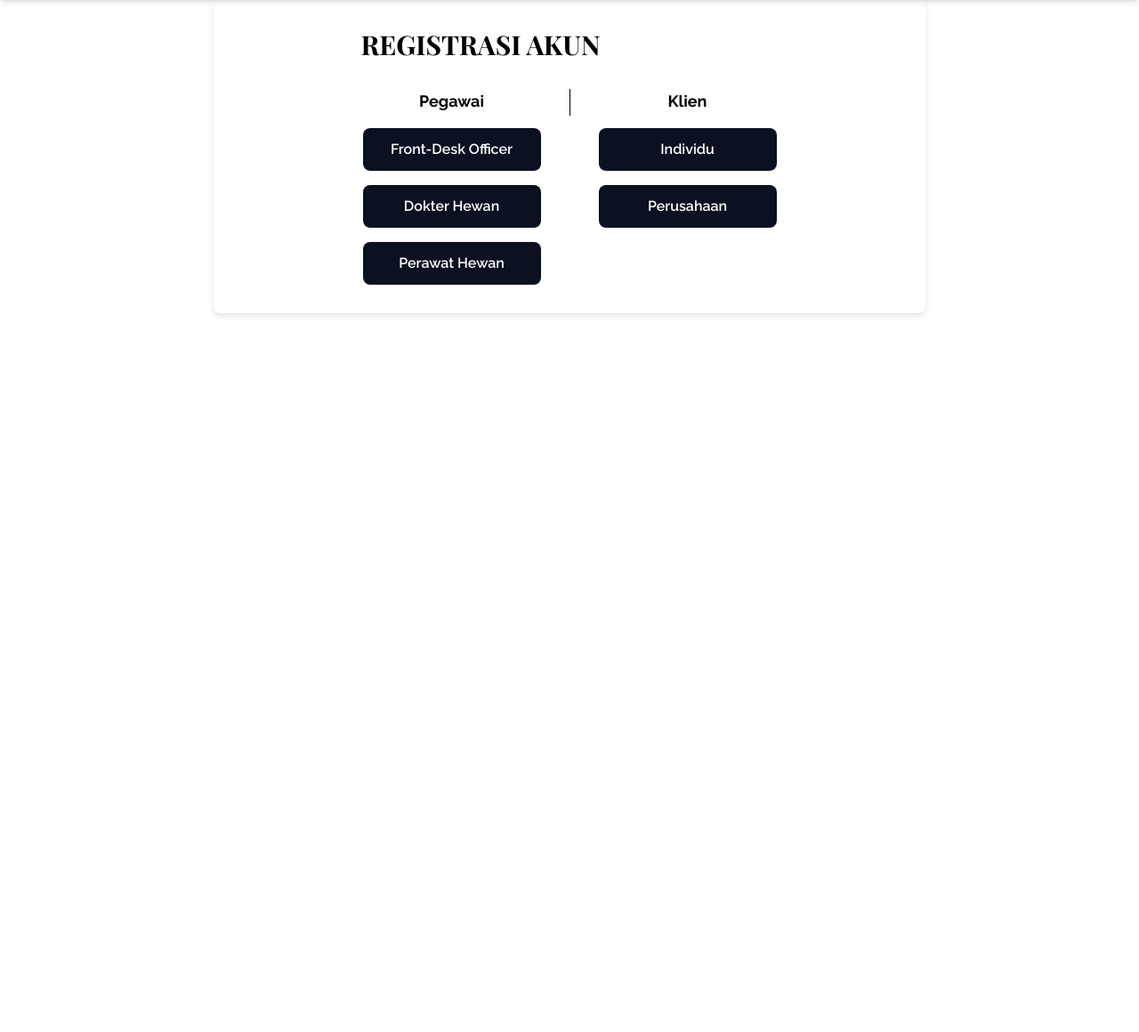
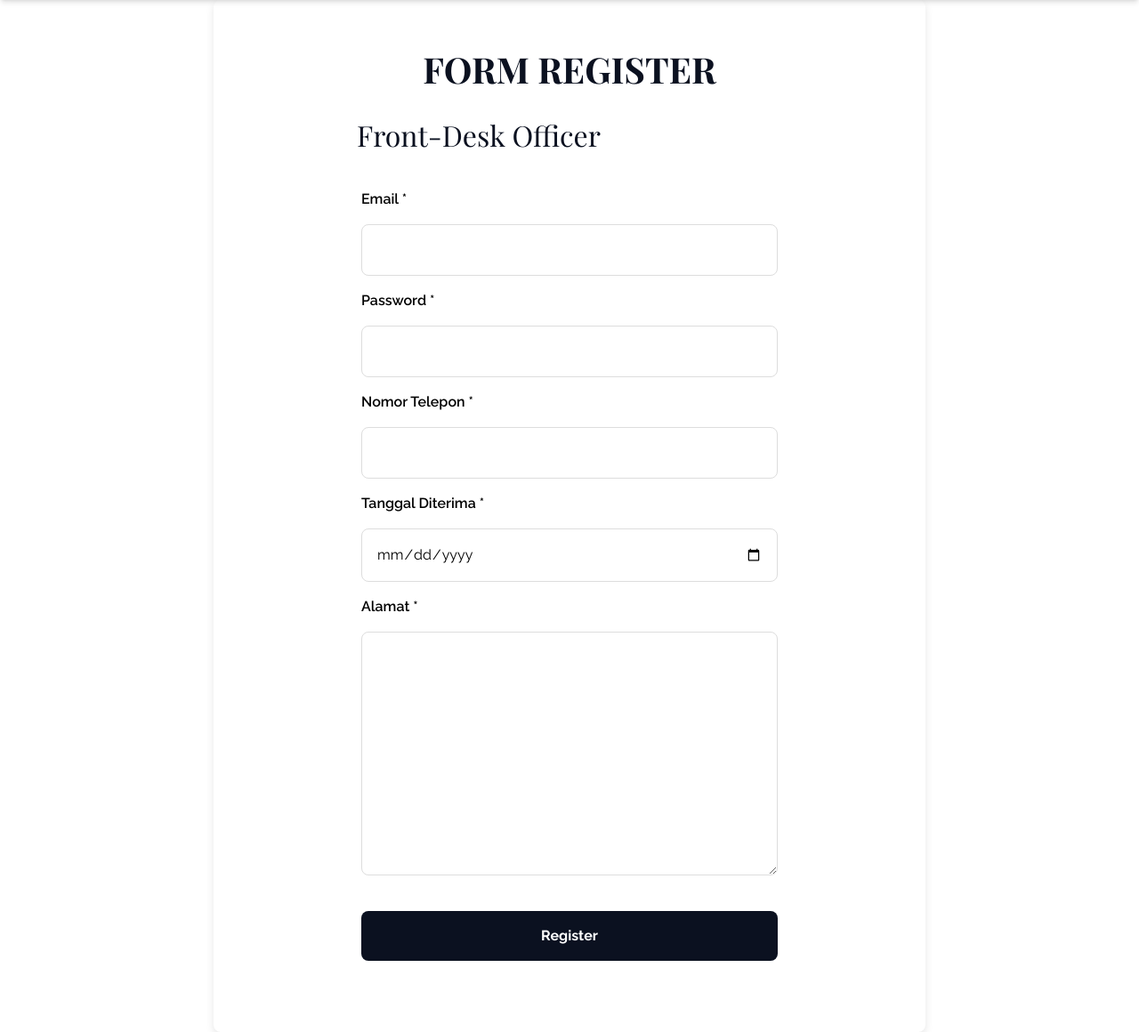
Before and after one commit to BASDAT-A15/pet-clinic, a Django app: page /register/?role=front_desk_officer in a window 1280 px wide. Shown: the part 64-1224 px from the top of the page at 89% size. Before the commit the page ends 420 px from the top, so only its background shows below. Run offline with Django 5.2, Linux system fonts and the light colour scheme; some libraries are stand-ins or nearby versions; some web fonts are replaced.

Commit message:
Implement register FE based on user role

```diff
--- /dev/null
+++ b/main/forms.py
@@ -0,0 +1,48 @@
+from django import forms
+
+class IndividuRegistrationForm(forms.Form):
+    email = forms.EmailField(label='Email')
+    first_name = forms.CharField(max_length=100, label='Nama Depan')
+    middle_name = forms.CharField(max_length=100, label='Nama Tengah', required=False)
+    last_name = forms.CharField(max_length=100, label='Nama Belakang')
+    password = forms.CharField(widget=forms.PasswordInput, label='Password')
+    phone_number = forms.CharField(max_length=15, label='Nomor Telepon')
+    address = forms.CharField(widget=forms.Textarea, label='Alamat')
+
+class PerusahaanRegistrationForm(forms.Form):
+    email = forms.EmailField(label='Email')
+    company_name = forms.CharField(max_length=200, label='Nama Perusahaan')
+    password = forms.CharField(widget=forms.PasswordInput, label='Password')
+    phone_number = forms.CharField(max_length=15, label='Nomor Telepon')
+    address = forms.CharField(widget=forms.Textarea, label='Alamat')
+
+class FrontDeskOfficerForm(forms.Form):
+    email = forms.EmailField(label='Email')
+    password = forms.CharField(widget=forms.PasswordInput, label='Password')
+    phone_number = forms.CharField(max_length=15, label='Nomor Telepon')
+    date_received = forms.DateField(widget=forms.DateInput(attrs={'type': 'date'}), label='Tanggal Diterima')
+    address = forms.CharField(widget=forms.Textarea, label='Alamat')
+
+class DokterHewanForm(forms.Form):
+    practice_license_number = forms.CharField(max_length=100, label='Nomor Izin Praktik')
+    email = forms.EmailField(label='Email')
+    password = forms.CharField(widget=forms.PasswordInput, label='Password')
+    phone_number = forms.CharField(max_length=15, label='Nomor Telepon')
+    date_received = forms.DateField(widget=forms.DateInput(attrs={'type': 'date'}), label='Tanggal Diterima')
+    address = forms.CharField(widget=forms.Textarea, label='Alamat')
+    competency = forms.CharField(max_length=100, label='Kompetensi', required=False)
+    certificate_number = forms.CharField(max_length=100, label='Nomor Sertifikat', required=False)
+    certificate_name = forms.CharField(max_length=200, label='Nama Sertifikat', required=False)
+    practice_schedule = forms.CharField(max_length=100, label='Jadwal Praktik', required=False)
+
+class PerawatHewanForm(forms.Form):
+    practice_license_number = forms.CharField(max_length=100, label='Nomor Izin Praktik')
+    email = forms.EmailField(label='Email')
+    password = forms.CharField(widget=forms.PasswordInput, label='Password')
+    phone_number = forms.CharField(max_length=15, label='Nomor Telepon')
+    date_received = forms.DateField(widget=forms.DateInput(attrs={'type': 'date'}), label='Tanggal Diterima')
+    address = forms.CharField(widget=forms.Textarea, label='Alamat')
+    competency = forms.CharField(max_length=100, label='Kompetensi', required=False)
+    certificate_number = forms.CharField(max_length=100, label='Nomor Sertifikat', required=False)
+    certificate_name = forms.CharField(max_length=200, label='Nama Sertifikat', required=False)
+    practice_schedule = forms.CharField(max_length=100, label='Jadwal Praktik', required=False)
--- a/main/templates/register.html
+++ b/main/templates/register.html
@@ -16,7 +16,7 @@
       font-weight: 600;
       text-decoration: none;
       transition: background-color 0.3s;
-      width: 200px; /* Fixed width for all buttons */
+      width: 200px;
       text-align: center;
     }
     .btn-role:hover {
@@ -42,20 +42,20 @@
     .content-wrapper {
         margin-right: 200px;
     }
-  </style>
+</style>
 
-  <div class="register-container">
+<div class="register-container">
     <div class="content-wrapper">
-        <h2 class="text-3xl font-bold mb-8" >REGISTRASI AKUN</h2>
+        <h2 class="text-3xl font-bold mb-8">REGISTRASI AKUN</h2>
     </div>
 
     <div class="flex justify-center items-start">
         <div class="text-center">
             <h3 class="text-lg font-bold mb-4">Pegawai</h3>
             <div class="flex flex-col gap-4 items-center">
-                <a href="{% url 'main:register' %}" class="btn-role">Front-Desk Officer</a>
-                <a href="{% url 'main:register' %}" class="btn-role">Dokter Hewan</a>
-                <a href="{% url 'main:register' %}" class="btn-role">Perawat Hewan</a>
+                <a href="{% url 'main:register' %}?role=front_desk_officer" class="btn-role">Front-Desk Officer</a>
+                <a href="{% url 'main:register' %}?role=dokter_hewan" class="btn-role">Dokter Hewan</a>
+                <a href="{% url 'main:register' %}?role=perawat_hewan" class="btn-role">Perawat Hewan</a>
             </div>
         </div>
 
@@ -64,8 +64,8 @@
         <div class="text-center">
             <h3 class="text-lg font-bold mb-4">Klien</h3>
             <div class="flex flex-col gap-4 items-center">
-                <a href="{% url 'main:register' %}" class="btn-role">Individu</a>
-                <a href="{% url 'main:register' %}" class="btn-role">Perusahaan</a>
+                <a href="{% url 'main:register' %}?role=individu" class="btn-role">Individu</a>
+                <a href="{% url 'main:register' %}?role=perusahaan" class="btn-role">Perusahaan</a>
             </div>
         </div>
     </div>
--- /dev/null
+++ b/main/templates/register_form.html
@@ -0,0 +1,169 @@
+{% extends 'base.html' %}
+{% load static %}
+
+{% block meta %}
+<title>{{ form_title }}</title>
+{% endblock meta %}
+
+{% block content %}
+<style>
+    .btn-role {
+        display: inline-block;
+        background-color: #0B1120;
+        color: white;
+        padding: 0.75rem 1.5rem;
+        border-radius: 0.5rem;
+        font-weight: 600;
+        text-decoration: none;
+        transition: background-color 0.3s;
+        width: 200px;
+        text-align: center;
+    }
+    .btn-role:hover {
+        background-color: #1F2937;
+    }
+
+    .register-container {
+        padding: 3rem;
+        border-radius: 0.5rem;
+        box-shadow: 0 4px 10px rgba(0, 0, 0, 0.1);
+        text-align: center;
+        background-color: #ffffff;
+        max-width: 800px;
+        margin: auto;
+    }
+
+    .divider {
+        width: 1px;
+        background-color: #000;
+        margin: 0 2rem;
+    }
+
+    .content-wrapper {
+        margin-right: 200px;
+    }
+
+    .form-container {
+        display: flex;
+        justify-content: center;
+        align-items: center;
+        flex-direction: column;
+        gap: 1.5rem;
+        padding: 1rem;
+        width: 100%;
+        max-width: 500px;
+        margin: auto;
+    }
+
+    .form-container form {
+        width: 100%;
+    }
+
+    .form-container input,
+    .form-container select,
+    .form-container textarea {
+        width: 100%;
+        padding: 1rem;
+        margin-bottom: 1rem;
+        border: 1px solid #ddd;
+        border-radius: 0.5rem;
+        font-size: 16px;
+        box-sizing: border-box;
+    }
+
+    .form-container input[type="date"] {
+        font-size: 16px;
+        padding: 1rem;
+    }
+
+    .form-container input[type="submit"] {
+        background-color: #0B1120;
+        color: white;
+        border: none;
+        cursor: pointer;
+        font-weight: bold;
+        padding: 1rem;
+        border-radius: 0.5rem;
+        width: 100%;
+        transition: background-color 0.3s;
+    }
+
+    .form-container input[type="submit"]:hover {
+        background-color: #1F2937;
+    }
+
+    .form-title {
+        font-size: 2rem;
+        margin-bottom: 20px;
+        color: #0B1120;
+        text-align: center;
+        width: 100%;
+        max-width: 500px;
+        margin-left: 0;
+        margin-right: 0;
+    }
+
+    label {
+        font-size: 1rem;
+        margin-bottom: 0.5rem;
+        text-align: left;
+        display: block;
+        font-weight: 600;
+    }
+
+    .form-group {
+        width: 100%;
+        display: flex;
+        flex-direction: column;
+        align-items: flex-start;
+        gap: 0.5rem;
+    }
+
+    .errors {
+        color: red;
+        font-size: 0.875rem;
+    }
+
+    .form-container input[type="submit"] {
+        margin-top: 1.5rem;
+    }
+
+    .form-register-heading {
+        font-size: 2.5rem;
+        font-weight: bold;
+        margin-bottom: 20px;
+        color: #0B1120;
+        text-align: center;
+    }
+</style>
+
+<div class="register-container">
+
+    <h1 class="form-register-heading">FORM REGISTER</h1>
+
+    <div class="content-wrapper">
+        <h2 class="form-title">{{ form_title }}</h2>
+    </div>
+
+    <div class="form-container">
+        <form method="POST">
+            {% csrf_token %}
+            {% for field in form %}
+                <div class="form-group">
+                    <label for="{{ field.id_for_label }}">{{ field.label }} *</label>
+                    {{ field }}
+                    {% if field.errors %}
+                        <div class="errors">
+                            {% for error in field.errors %}
+                                <p>{{ error }}</p>
+                            {% endfor %}
+                        </div>
+                    {% endif %}
+                </div>
+            {% endfor %}
+            <input type="submit" value="Register">
+        </form>
+    </div>
+</div>
+
+{% endblock content %}
--- a/main/views.py
+++ b/main/views.py
@@ -1,10 +1,44 @@
 from django.shortcuts import render, redirect
+from .forms import (
+    IndividuRegistrationForm,
+    PerusahaanRegistrationForm,
+    FrontDeskOfficerForm,
+    DokterHewanForm,
+    PerawatHewanForm
+)
 
 def login_register(request):
     return render(request, 'login_register.html')
 
 def register(request):
-    return render(request, 'register.html')
+    role = request.GET.get('role', None)
+    form = None
+
+    if not role:
+        return render(request, 'register.html')  # Return role selection page if no role is chosen
+
+    if role == 'individu':
+        form = IndividuRegistrationForm()
+        form_title = "Klien - Individu"
+    elif role == 'perusahaan':
+        form = PerusahaanRegistrationForm()
+        form_title = "Klien - Perusahaan"
+    elif role == 'front_desk_officer':
+        form = FrontDeskOfficerForm()
+        form_title = "Front-Desk Officer"
+    elif role == 'dokter_hewan':
+        form = DokterHewanForm()
+        form_title = "Dokter Hewan"
+    elif role == 'perawat_hewan':
+        form = PerawatHewanForm()
+        form_title = "Perawat Hewan"
+    else:
+        return render(request, 'error.html', {'message': 'Role tidak valid'})
+
+    return render(request, 'register_form.html', {
+        'form': form,
+        'form_title': form_title,
+    })
 
 def login(request):
     return render(request, 'login.html')
```
